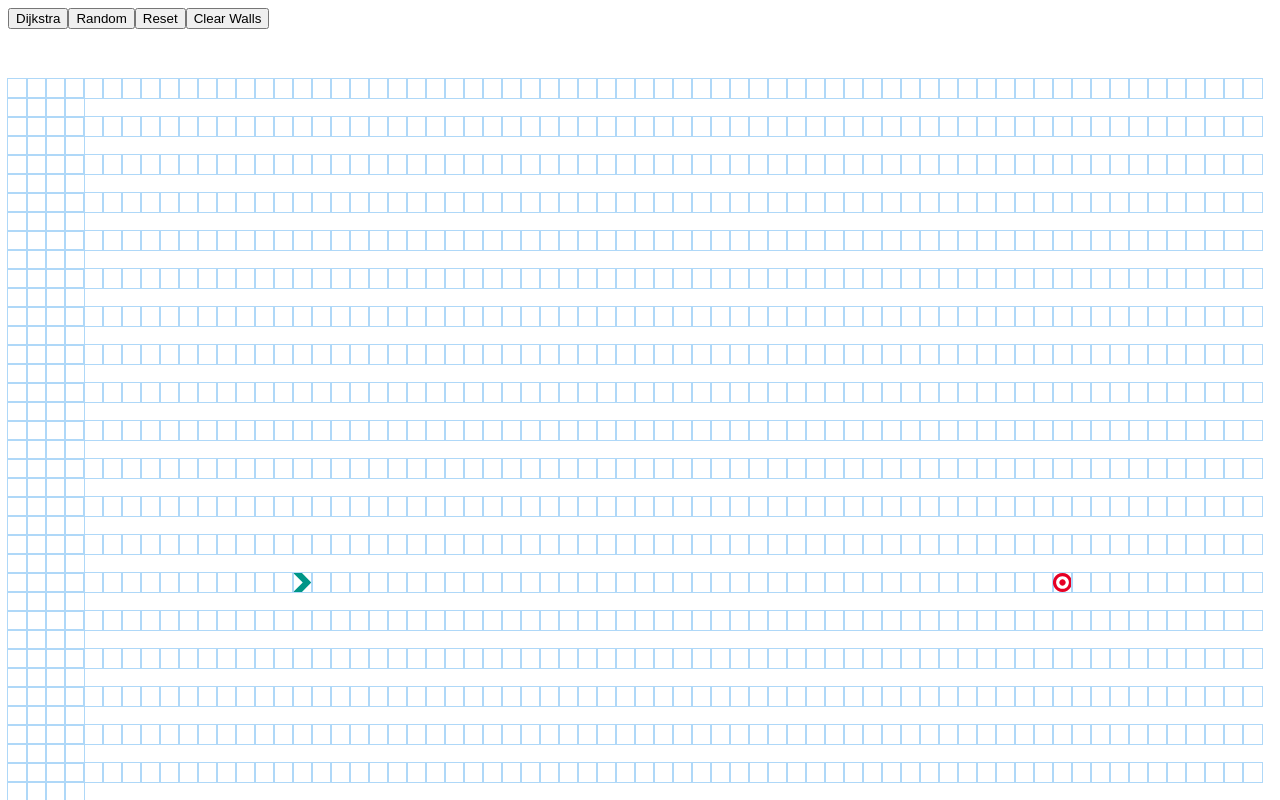
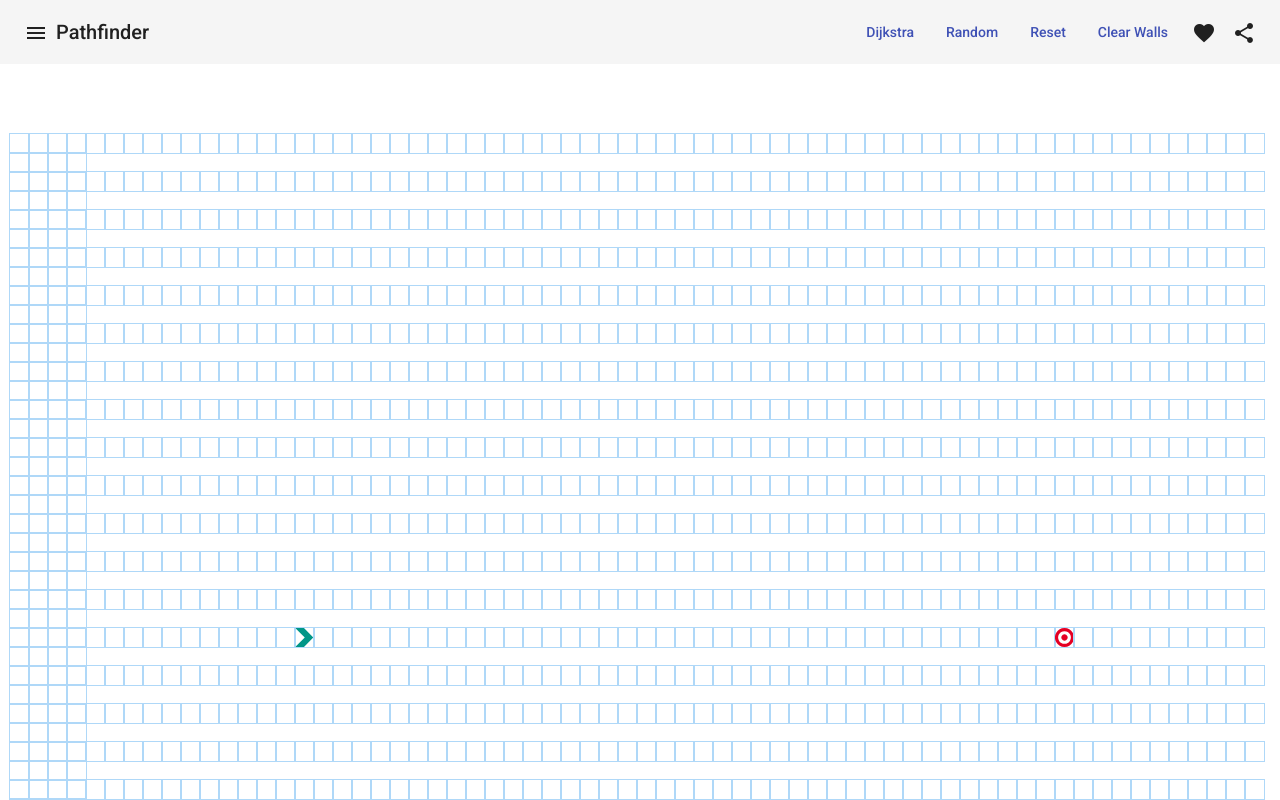
Before and after one commit to IbrahimFneich/Pathfinder, an Angular app: page / in a window 1280 px wide. Shown: the top 800 px of the page. Built offline with nearby package versions, Linux system fonts and the light colour scheme.

Commit message:
add layout

```diff
--- a/angular.json
+++ b/angular.json
@@ -24,6 +24,7 @@
               "src/assets"
             ],
             "styles": [
+              "./node_modules/@angular/material/prebuilt-themes/indigo-pink.css",
               "src/styles.css"
             ],
             "scripts": []
@@ -88,6 +89,7 @@
               "src/assets"
             ],
             "styles": [
+              "./node_modules/@angular/material/prebuilt-themes/indigo-pink.css",
               "src/styles.css"
             ],
             "scripts": []
@@ -119,6 +121,7 @@
           }
         }
       }
-    }},
+    }
+  },
   "defaultProject": "DawzanePathfinder"
 }
--- a/package.json
+++ b/package.json
@@ -12,10 +12,12 @@
   "private": true,
   "dependencies": {
     "@angular/animations": "~10.1.3",
+    "@angular/cdk": "^10.2.5",
     "@angular/common": "~10.1.3",
     "@angular/compiler": "~10.1.3",
     "@angular/core": "~10.1.3",
     "@angular/forms": "~10.1.3",
+    "@angular/material": "^10.2.5",
     "@angular/platform-browser": "~10.1.3",
     "@angular/platform-browser-dynamic": "~10.1.3",
     "@angular/router": "~10.1.3",
--- a/src/app/main/main.component.css
+++ b/src/app/main/main.component.css
@@ -1,5 +1,6 @@
 .grid {
     margin: 50px 0 0;
+    margin-left: 10px;
     display: grid;
     border-collapse: collapse;
   }
@@ -8,3 +9,6 @@
   display: grid;
   float: left;
 }
+.example-spacer {
+  flex: 1 1 auto;
+}
--- a/src/app/main/main.component.html
+++ b/src/app/main/main.component.html
@@ -1,7 +1,29 @@
-<button (click)="Dijkstra()" id="dijkstra" >Dijkstra</button>
-<button (click)="random()" id="random" >Random</button>
-<button (click)="reset()" id="reset" >Reset</button>
-<button (click)="clearWalls()" id="clearWalls" >Clear Walls</button>
+<mat-toolbar>
+
+    <button mat-icon-button class="example-icon" aria-label="Example icon-button with menu icon">
+      <mat-icon>menu</mat-icon>
+    </button>
+    <span>Pathfinder</span>
+
+    <span class="example-spacer"></span>
+    <button mat-button color="primary" (click)="Dijkstra()" id="dijkstra" >Dijkstra</button>
+    <button mat-button color="primary" (click)="random()" id="random" >Random</button>
+    <button mat-button color="primary" (click)="reset()" id="reset" >Reset</button>
+    <button mat-button color="primary" (click)="clearWalls()" id="clearWalls" >Clear Walls</button>
+    <button mat-icon-button class="example-icon favorite-icon" aria-label="Example icon-button with heart icon">
+      <mat-icon>favorite</mat-icon>
+    </button>
+
+    <button mat-icon-button class="example-icon" aria-label="Example icon-button with share icon">
+      <mat-icon>share</mat-icon>
+    </button>
+
+  </mat-toolbar>
+
+
+<br>
+
+
 
 
 <div class="grid">
--- a/src/app/main/main.component.ts
+++ b/src/app/main/main.component.ts
@@ -21,8 +21,8 @@ export class MainComponent implements OnInit {
 
   ngOnInit(): void {
     this.cloudService.currentMatrix.subscribe(matrix=> this.matrix = matrix);
-    this.startNode= this.matrix[13][15];
-    this.finishNode = this.matrix[13][55];
+    this.startNode= this.matrix[CloudService.startRow][CloudService.startCol];
+    this.finishNode = this.matrix[CloudService.finishRow][CloudService.finishCol];
   }
 
   matrix:INode[][];
@@ -37,9 +37,14 @@ export class MainComponent implements OnInit {
     document.getElementById("reset").setAttribute('disabled','disabled');
     document.getElementById("clearWalls").setAttribute('disabled','disabled');
 
-    this.startNode= this.matrix[13][15];
-    this.finishNode = this.matrix[13][55];
+
+
+
+
+    this.startNode= this.matrix[CloudService.startRow][CloudService.startCol];
+    this.finishNode = this.matrix[CloudService.finishRow][CloudService.finishCol];
     var dij= dijkstra(this.matrix,this.startNode,this.finishNode);
+
 
     //console.log("DIJ : "+dij);
 
@@ -73,7 +78,6 @@ export class MainComponent implements OnInit {
     }
 
     setTimeout(() => {
-      document.getElementById("dijkstra").removeAttribute('disabled');
       document.getElementById("random").removeAttribute('disabled');
       document.getElementById("reset").removeAttribute('disabled');
       document.getElementById("clearWalls").removeAttribute('disabled');
@@ -86,6 +90,9 @@ export class MainComponent implements OnInit {
     this.matrix = this.cloudService.InitializeMatrix();
     this.cloudService.updateMatrix(this.matrix);
     CloudService.index=1;
+
+    document.getElementById("dijkstra").removeAttribute('disabled');
+
   }
 
   clearWalls(){
@@ -108,8 +115,8 @@ export class MainComponent implements OnInit {
 
   random(){
 
-    this.startNode= this.matrix[13][15];
-    this.finishNode = this.matrix[13][55];
+    this.startNode= this.matrix[CloudService.startRow][CloudService.startCol];
+    this.finishNode = this.matrix[CloudService.finishRow][CloudService.finishCol];
 
     //if(!this.isDijkstraDone){
     //  var dij = dij= dijkstra(this.matrix,this.startNode,this.finishNode);
--- a/src/app/main/node/node.component.html
+++ b/src/app/main/node/node.component.html
@@ -2,7 +2,6 @@
 (mouseover)="mouseOver()"
 (mousedown)="mouseDown()"
 (mouseup)="mouseUp()"
-
 >
 
 </div>
--- a/src/app/main/node/node.component.ts
+++ b/src/app/main/node/node.component.ts
@@ -119,7 +119,8 @@ export class NodeComponent implements OnInit ,OnChanges{
   isDown:boolean=false;
 
 
-
+  //---------------------------------------------------------------------------------------
+  // MOUSE EVENT HANDLERS
 
   mouseDown(){
     console.log("down");
@@ -141,6 +142,11 @@ export class NodeComponent implements OnInit ,OnChanges{
           this.nodeClass="node node-wall";
         }
 
+        CloudService.sameNode=this.matrix[this.i][this.j];
+
+      }
+      else{
+        CloudService.startDragged=true;
       }
 
   }
@@ -149,8 +155,18 @@ export class NodeComponent implements OnInit ,OnChanges{
     console.log("over : "+CloudService.clicked);
     var isStartOrFinish = (this.matrix[this.i][this.j].isStart || this.matrix[this.i][this.j].isFinish);
     var isWall = this.matrix[this.i][this.j].isWall;
-    if(CloudService.clicked){
-      if(!isStartOrFinish){
+
+    if(CloudService.startDragged) {
+      CloudService.startRow=this.i;
+      CloudService.startCol=this.j;
+
+    }
+
+    else if(CloudService.clicked ){
+      var sameNode = (CloudService.sameNode.row == this.matrix[this.i][this.j].row) &&
+      (CloudService.sameNode.col == this.matrix[this.i][this.j].col);
+      if(!isStartOrFinish ){
+        if (!sameNode) {
           if(isWall){
             this.matrix[this.i][this.j].isWall=false;
             this.cloudService.updateMatrix(this.matrix);
@@ -161,9 +177,11 @@ export class NodeComponent implements OnInit ,OnChanges{
             this.cloudService.updateMatrix(this.matrix);
             this.nodeClass="node node-wall";
           }
+        }
 
       }
     }
+
   }
 
   mouseUp(){
@@ -175,9 +193,19 @@ export class NodeComponent implements OnInit ,OnChanges{
         this.cloudService.updateMatrix(this.matrix);
         this.nodeClass="node node-wall";
       }
+      if(CloudService.startDragged){
+        console.log("HEREEEEE");
 
+        CloudService.startRow=this.i;
+        CloudService.startCol=this.j;
+        this.matrix[CloudService.startRow][CloudService.startCol].isStart=true;
+        this.cloudService.updateMatrix(this.matrix);
+        CloudService.startDragged=false;
+      }
       CloudService.clicked=false;
 
   }
 
+
+
 }
--- a/src/app/services/cloud.service.ts
+++ b/src/app/services/cloud.service.ts
@@ -14,6 +14,15 @@ export class CloudService {
   static visitedPath:INode[]=null;
   static clicked:boolean=false;
   static isDone:boolean=false;
+  static sameNode:INode;
+  static startDragged:boolean=false;
+
+  static startRow:number=13;
+  static startCol:number=15;
+
+  static finishRow:number=13;
+  static finishCol:number=55;
+
   constructor() {
 
   }
@@ -32,8 +41,8 @@ export class CloudService {
       for (let col = 0; col < 70; col++) {
         if(row==13 && col == 15){
           const startNode:INode={
-            row:13,
-            col:15,
+            row:CloudService.startRow,
+            col:CloudService.startCol,
             distance:0,
             isStart:true,
             isFinish:false,
@@ -48,8 +57,8 @@ export class CloudService {
         else if(row==13 && col == 55){
 
           const finishNode:INode={
-            row:13,
-            col:55,
+            row:CloudService.finishRow,
+            col:CloudService.finishCol,
             distance:Number.MAX_VALUE,
             isStart:false,
             isFinish:true,
--- a/src/index.html
+++ b/src/index.html
@@ -6,8 +6,10 @@
   <base href="/">
   <meta name="viewport" content="width=device-width, initial-scale=1">
   <link rel="icon" type="image/x-icon" href="favicon.ico">
+  <link href="https://fonts.googleapis.com/css?family=Roboto:300,400,500&display=swap" rel="stylesheet">
+  <link href="https://fonts.googleapis.com/icon?family=Material+Icons" rel="stylesheet">
 </head>
-<body>
+<body class="mat-typography">
   <app-root></app-root>
 </body>
 </html>
--- a/src/styles.css
+++ b/src/styles.css
@@ -1 +1,4 @@
 /* You can add global styles to this file, and also import other style files */
+
+html, body { height: 100%; }
+body { margin: 0; font-family: Roboto, "Helvetica Neue", sans-serif; }
```
Also changed, not shown: src/app/app.module.ts (+9 -1 lines), 1 other file (tests, documents, lock files or other folders). Lines whose indentation alone changed are shown as unchanged.
